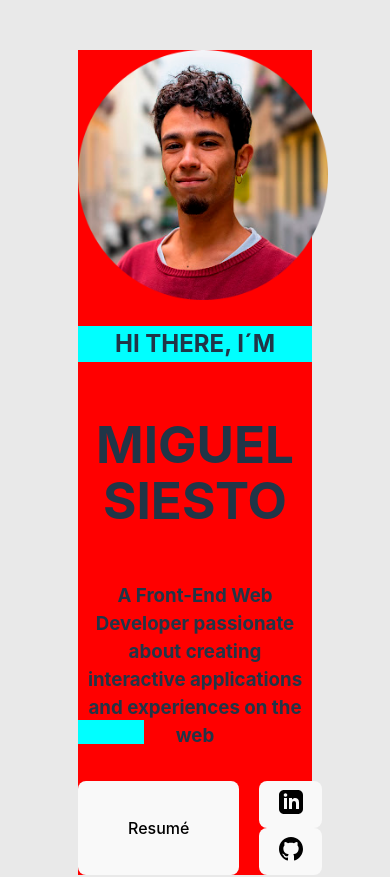
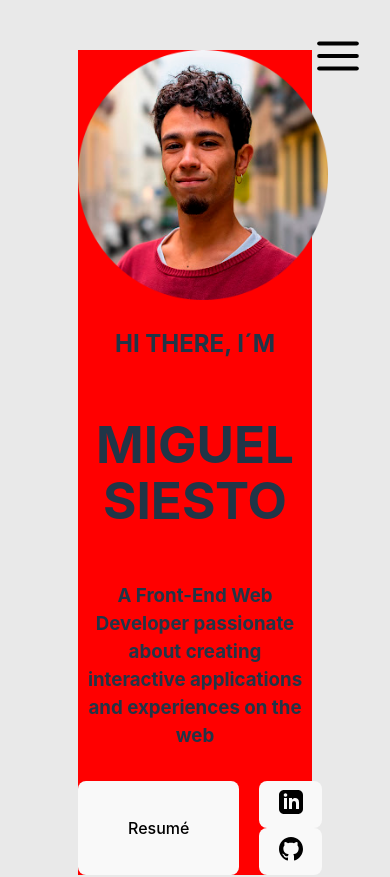
Before and after one commit to MSiestoGarabana/webfolio-msiesto, a React (Vite) app: page / in a window 390 px wide. Shown: the top 877 px of the page. Built offline with nearby package versions, Linux system fonts and the light colour scheme.

Commit message:
implementing menubutton visibility

```diff
--- a/src/Main.Components/Header/Header.css
+++ b/src/Main.Components/Header/Header.css
@@ -23,9 +23,7 @@ align-items: flex-start;
 justify-content: flex-start;
 justify-content: center;
 }
-.header__Text--heading{
-    background-color: aqua;
-}
+
 .header__Text--content{
     text-align: left;
 }
--- a/src/Main.css
+++ b/src/Main.css
@@ -6,7 +6,6 @@
 }
 .invisible__goto{
     /*Want to see the invisible divs? background-color: aqua;*/
-    background-color: aqua;
     position: absolute;
     color: transparent;
 }
--- a/src/NavBar/NavBar.css
+++ b/src/NavBar/NavBar.css
@@ -78,6 +78,6 @@
 }
 @media (max-width: 1100px) {
 .navBar{
-    display: none;
+    visibility: hidden;
 }
 }
--- a/src/NavBar/NavBar.tsx
+++ b/src/NavBar/NavBar.tsx
@@ -1,10 +1,10 @@
 import "./NavBar.css";
-import MenuIcon from "./menuIcon";
+import MenuButton from "./menuButton";
 
 function NavBar() {
   return (
     <nav className="navBar">
-      <MenuIcon></MenuIcon>
+      <MenuButton></MenuButton>
       <h1 className="navBar__Logo">MS</h1>
       <div className="navBar__Container--Buttons">
         <button className="navBar__Button">
--- a/src/NavBar/menuButton.css
+++ b/src/NavBar/menuButton.css
@@ -1,12 +1,24 @@
 .menuButton{
     position: absolute;
     background-color: transparent;
-    margin-left: 80%;
+    margin-left: 80vw;
     margin-top: 30px;
     padding: 0;
+
 }
 .menuIcon{
     margin: 0;
     height: 50px;
     width: 50px;
 }
+@media (max-width: 1100px) {
+    .menuButton{
+        visibility: visible;
+    }
+}
+@media (min-width: 1100px) {
+     .menuButton{
+        background-color: aqua;
+        visibility: hidden;
+     }
+    }
```
